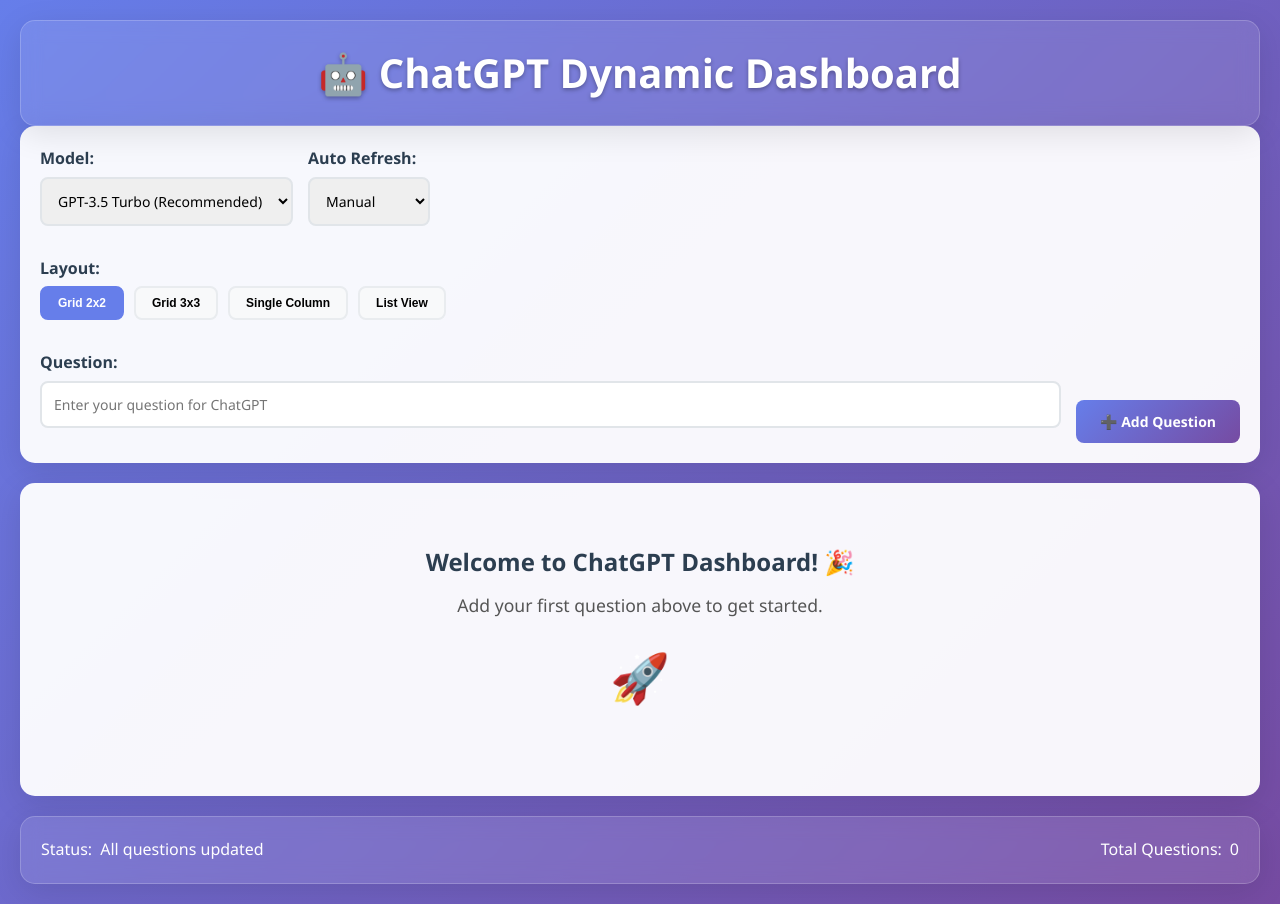
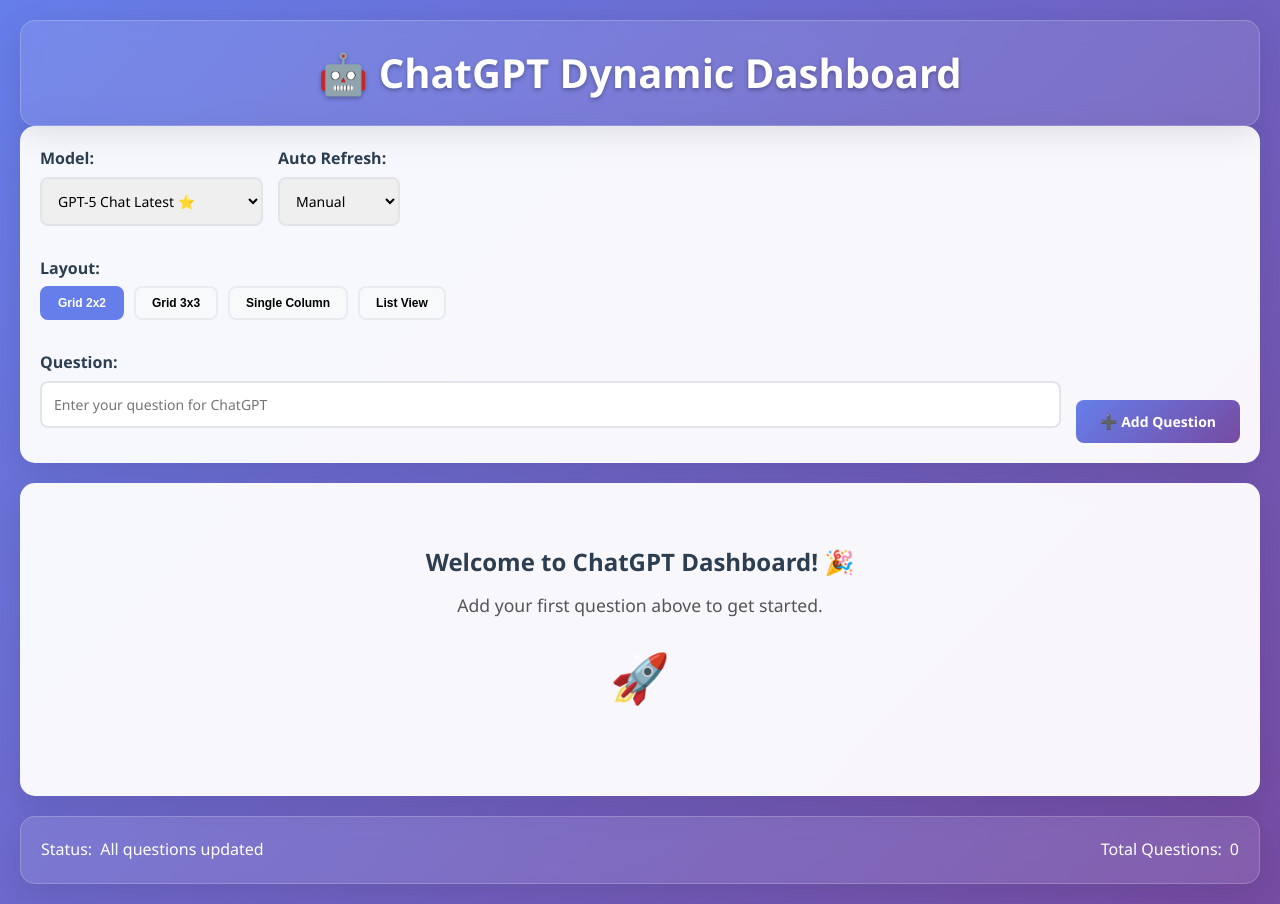
Before and after one commit to gittis2345/chatgpt-dashboard, a Next.js app: page / in a window 1280 px wide. Built offline with nearby package versions, Linux system fonts and the light colour scheme.

Commit message:
Update ControlPanel.js

```diff
--- a/components/ControlPanel.js
+++ b/components/ControlPanel.js
@@ -8,7 +8,7 @@
   refreshInterval
 }) {
   const [question, setQuestion] = useState('');
-  const [model, setModel] = useState('gpt-3.5-turbo');
+  const [model, setModel] = useState('gpt-5-chat-latest');
 
   const handleSubmit = (e) => {
     e.preventDefault();
@@ -43,12 +43,13 @@
     value={model}
     onChange={(e) => setModel(e.target.value)}
   >
-        <option value="gpt-3.5-turbo">GPT-3.5 Turbo (Recommended)</option>
-        <option value="gpt-4o-mini">GPT-4o Mini</option>
-        <option value="gpt-4o">GPT-4o (Requires Access)</option>
+    <option value="gpt-5-chat-latest">GPT-5 Chat Latest ⭐</option>
+    <option value="gpt-5-2025-08-07">GPT-5 (Aug 2025) 🔥</option>
+    <option value="gpt-5-mini">GPT-5 Mini ⚡</option>
+    <option value="gpt-5-nano">GPT-5 Nano 💎</option>
+    <option value="o4-mini-deep-research-2025-06-26">O4 Mini Deep Research 🧠</option>
   </select>
 </div>
-
         <div className="form-group">
           <label>Auto Refresh:</label>
           <select
```
Lines whose indentation alone changed are shown as unchanged.
